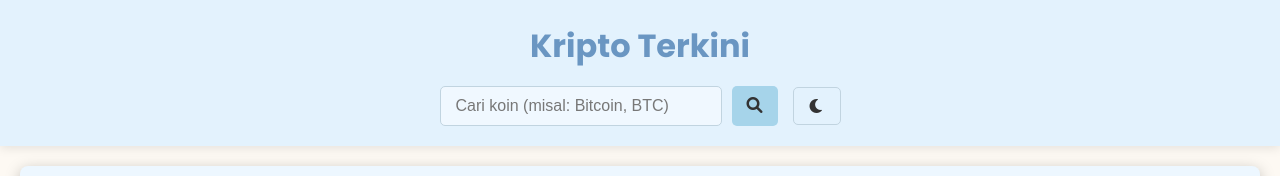
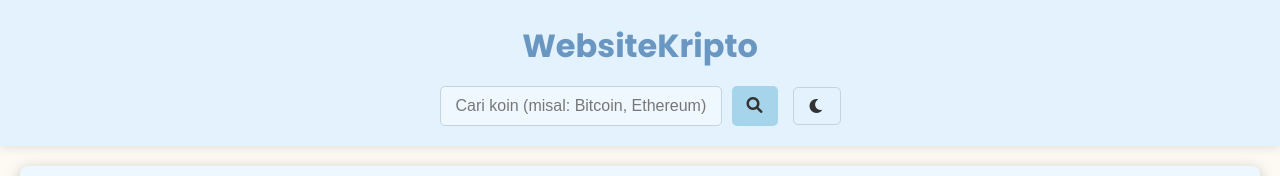
Before and after one commit to FauzanWahyuM/Website-Kripto, a website: page index.html in a window 1280 px wide. Shown: the top 176 px of the page. Drawn offline with Linux system fonts and the light colour scheme; no server answers.

Commit message:
Testing Sukses

```diff
--- a/index.html
+++ b/index.html
@@ -12,10 +12,10 @@
 </head>
 <body>
     <header>
-        <h1>Kripto Terkini</h1>
+        <h1>WebsiteKripto</h1>
         <div class="header-controls">
             <div class="search-container">
-                <input type="text" id="searchInput" placeholder="Cari koin (misal: Bitcoin, BTC)">
+                <input type="text" id="searchInput" placeholder="Cari koin (misal: Bitcoin, Ethereum)">
                 <button id="searchButton"><i class="fas fa-search"></i></button>
             </div>
             <button id="themeToggle" class="theme-toggle">
```
